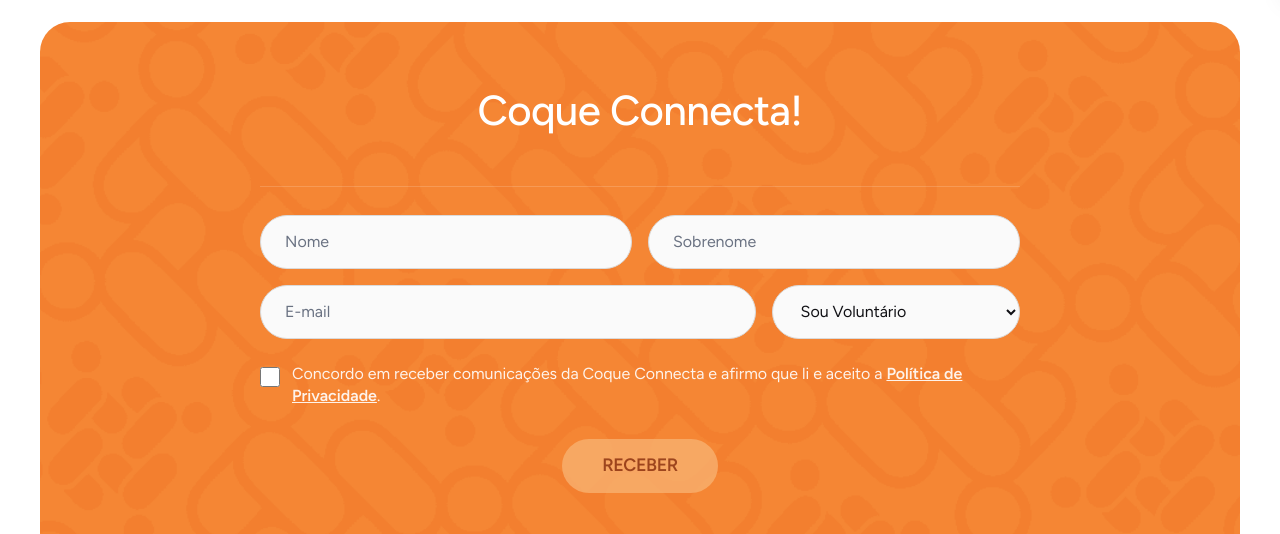
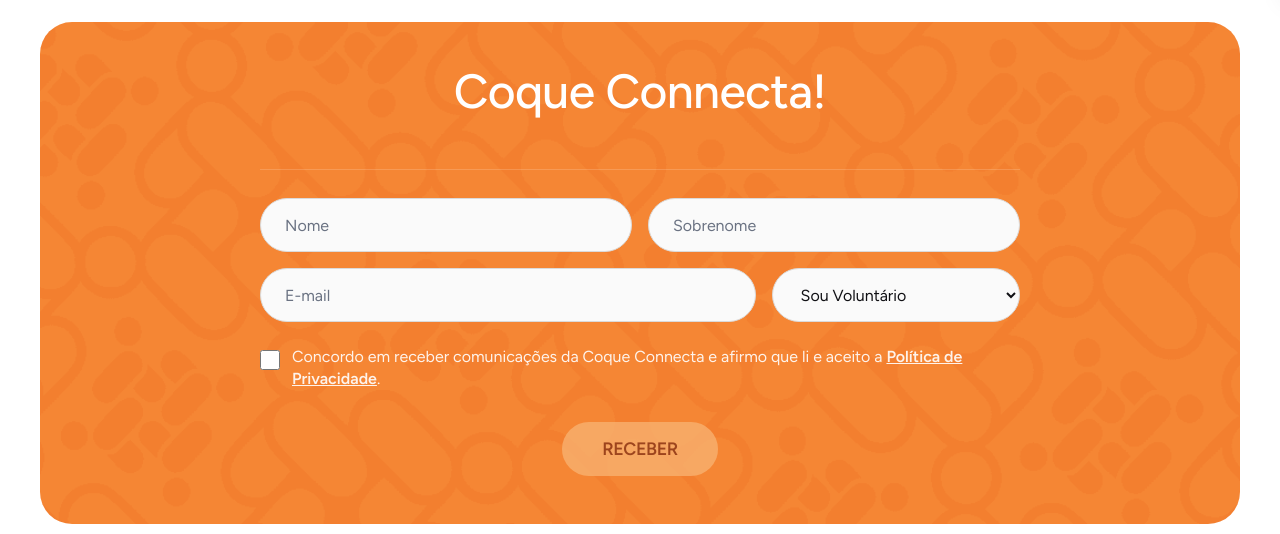
Before and after one commit to CoqueConnecta/site-coque, a React (Vite) app: page /privacidade in a window 1280 px wide. Shown: the part 814-1348 px from the top of the page. Built offline with nearby package versions, Linux system fonts and the light colour scheme; no server answers; the database is empty; a web font is replaced by a local one.

Commit message:
fix: increase newsletter headline size and reduce card padding
- h2 headline: clamp(28px,4vw,42px) → clamp(36px,5.5vw,60px)
- Card vertical padding: py-[70px] → py-[48px]
- Replace <Typography> with raw <h2> on headlines to avoid
  md:text-lg variant conflict that was capping size at desktop

```diff
--- a/src/components/sections/NewsletterSection/NewsletterSection.tsx
+++ b/src/components/sections/NewsletterSection/NewsletterSection.tsx
@@ -1,16 +1,22 @@
-import { useState } from 'react';
+import { useState, useEffect } from 'react';
 import { ref, push, serverTimestamp } from 'firebase/database';
+import { CheckCircle } from 'lucide-react';
 import toast from 'react-hot-toast';
-import { database } from '../../../../firebase'; // Confirme se o caminho está correto para o seu firebase.ts
+import { database } from '../../../../firebase';
 import type { ResolvedNewsletterData } from '../../../types/cms';
 import { Block } from '../../ui/Block';
+import { Typography } from '../../ui/Typography';
+import { cn } from '../../../lib/cn';
 
 export interface NewsletterSectionProps extends React.HTMLAttributes<HTMLElement> {
   data: ResolvedNewsletterData;
 }
 
+const fieldBase =
+  'h-[54px] w-full rounded-full border border-[#dbdad9] bg-[#fafafa] px-6 text-[16px] text-[#101014] placeholder:text-gray-500 [font-family:var(--font-body)] focus-visible:outline-none focus-visible:ring-2 focus-visible:ring-[#792b15] focus-visible:ring-offset-1';
+
 export const NewsletterSection = ({ data, className, ...props }: NewsletterSectionProps) => {
-  const[loading, setLoading] = useState(false);
+  const [loading, setLoading] = useState(false);
   const [isSubmitted, setIsSubmitted] = useState(false);
   const [formData, setFormData] = useState({
     firstName: '',
@@ -19,6 +25,12 @@
     type: 'volunteer',
     consent: false,
   });
+
+  useEffect(() => {
+    if (!isSubmitted) return;
+    const id = setTimeout(() => setIsSubmitted(false), 5000);
+    return () => clearTimeout(id);
+  }, [isSubmitted]);
 
   const handleSubmit = async (e: React.FormEvent) => {
     e.preventDefault();
@@ -31,27 +43,19 @@
     setLoading(true);
 
     try {
-      // Cria uma referência para a pasta 'newsletter' no Realtime Database
       const newsletterRef = ref(database, 'newsletter');
-
-      // Envia (push) os dados gerando um ID único automaticamente
       await push(newsletterRef, {
         firstName: formData.firstName,
         lastName: formData.lastName,
         email: formData.email,
         type: formData.type,
         lgpdConsent: true,
-        subscribedAt: serverTimestamp(), // Pega o horário seguro do servidor Google
+        subscribedAt: serverTimestamp(),
       });
 
       setIsSubmitted(true);
-      // Limpa os dados do form
       setFormData({ firstName: '', lastName: '', email: '', type: 'volunteer', consent: false });
-
-      // Volta para o formulário após 5 segundos
-      setTimeout(() => setIsSubmitted(false), 5000);
-    } catch (error) {
-      console.error('Erro ao salvar no Firebase:', error);
+    } catch {
       toast.error('Erro ao realizar inscrição. Tente novamente.');
     } finally {
       setLoading(false);
@@ -60,85 +64,81 @@
 
   return (
     <section
-      style={{ width: '100%', backgroundColor: '#fff', padding: '36px 0 20px', display: 'flex', justifyContent: 'center' }}
-      className={className}
+      className={cn('w-full bg-white pt-9 pb-5', className)}
       {...props}
     >
       <Block>
-        <div
-          style={{
-            width: '100%',
-            borderRadius: '30px',
-            backgroundColor: '#f58634',
-            backgroundImage: "url('/background-coque-laranja.png')",
-            backgroundSize: 'cover',
-            backgroundPosition: 'center',
-            backgroundRepeat: 'no-repeat',
-            display: 'flex',
-            flexDirection: 'column',
-            alignItems: 'center',
-            gap: '32px',
-            padding: '70px 0 72px',
-            overflow: 'hidden',
-          }}
-        >
-          {/* Títulos - Mantidos iguais aos seus */}
-          <div style={{ width: '100%', maxWidth: '1031px', display: 'flex', flexDirection: 'column', alignItems: 'center', gap: '24px', textAlign: 'center', padding: '0 20px' }}>
+        <div className="w-full rounded-[var(--radius-xl)] bg-[#f58634] bg-[url('/background-coque-laranja.png')] bg-cover bg-center flex flex-col items-center gap-8 py-[48px] overflow-hidden">
+
+          {/* Headline + description */}
+          <div className="w-full max-w-[1031px] flex flex-col items-center gap-6 text-center px-5">
             <div>
-              <h3 style={{ fontFamily: 'var(--font-body)', fontWeight: 500, fontSize: 'clamp(28px, 4vw, 42px)', letterSpacing: '-0.6px', lineHeight: '90%', color: '#fff', margin: 0 }}>
+              <h2 className="m-0 [font-family:var(--font-body)] font-medium text-[clamp(30px,4.5vw,48px)] leading-[0.9] tracking-[-0.6px] text-white">
                 {data.headline}
-              </h3>
+              </h2>
               {data.headlineAccent && (
-                <h3 style={{ fontFamily: 'var(--font-body)', fontWeight: 500, fontSize: 'clamp(28px, 4vw, 42px)', letterSpacing: '-0.6px', lineHeight: '90%', color: '#fff', margin: 0 }}>
+                <h2 className="m-0 [font-family:var(--font-body)] font-medium text-[clamp(30px,4.5vw,48px)] leading-[0.9] tracking-[-0.6px] text-white">
                   {data.headlineAccent}
-                </h3>
+                </h2>
               )}
             </div>
-            <p style={{ fontFamily: 'var(--font-body)', fontWeight: 400, fontSize: 'clamp(16px, 2vw, 22px)', letterSpacing: '-0.3px', lineHeight: '150%', color: '#fff', maxWidth: '980px', margin: 0 }}>
+            <Typography
+              tone="onDark"
+              className="text-[clamp(16px,2vw,22px)] max-w-[980px] leading-[150%] tracking-[-0.3px]"
+            >
               {data.description}
-            </p>
+            </Typography>
           </div>
 
-          <div style={{ width: '100%', maxWidth: '800px', padding: '0 20px' }}>
-            <div style={{ width: '100%', height: '1px', backgroundColor: 'rgba(255, 255, 255, 0.16)', marginBottom: '28px' }} />
+          {/* Form */}
+          <div className="w-full max-w-[800px] px-5">
+            <div className="w-full h-px bg-white/[0.16] mb-7" />
 
             {!isSubmitted ? (
               <form onSubmit={handleSubmit} className="flex flex-col gap-4">
 
-                {/* Linha 1: Nome e Sobrenome */}
+                {/* Nome + Sobrenome */}
                 <div className="flex flex-col gap-4 sm:flex-row">
+                  <label htmlFor="nl-firstName" className="visually-hidden">Nome</label>
                   <input
+                    id="nl-firstName"
                     type="text"
                     placeholder="Nome"
                     required
                     value={formData.firstName}
                     onChange={(e) => setFormData({ ...formData, firstName: e.target.value })}
-                    className="h-[54px] w-full rounded-full border border-[#dbdad9] bg-[#fafafa] px-6 text-[16px] text-[#101014] outline-none placeholder:text-gray-500 [font-family:var(--font-body)]"
+                    className={fieldBase}
                   />
+                  <label htmlFor="nl-lastName" className="visually-hidden">Sobrenome</label>
                   <input
+                    id="nl-lastName"
                     type="text"
                     placeholder="Sobrenome"
                     required
                     value={formData.lastName}
                     onChange={(e) => setFormData({ ...formData, lastName: e.target.value })}
-                    className="h-[54px] w-full rounded-full border border-[#dbdad9] bg-[#fafafa] px-6 text-[16px] text-[#101014] outline-none placeholder:text-gray-500 [font-family:var(--font-body)]"
+                    className={fieldBase}
                   />
                 </div>
 
-                {/* Linha 2: Email e Tipo de usuário */}
+                {/* E-mail + Tipo */}
                 <div className="flex flex-col gap-4 sm:flex-row">
+                  <label htmlFor="nl-email" className="visually-hidden">E-mail</label>
                   <input
+                    id="nl-email"
                     type="email"
                     placeholder={data.placeholderEmail || 'Seu melhor e-mail'}
                     required
                     value={formData.email}
                     onChange={(e) => setFormData({ ...formData, email: e.target.value })}
-                    className="h-[54px] w-full sm:w-2/3 rounded-full border border-[#dbdad9] bg-[#fafafa] px-6 text-[16px] text-[#101014] outline-none placeholder:text-gray-500 [font-family:var(--font-body)]"
+                    className={cn(fieldBase, 'sm:w-2/3')}
                   />
+                  <label htmlFor="nl-type" className="visually-hidden">Tipo de participante</label>
                   <select
+                    id="nl-type"
                     value={formData.type}
                     onChange={(e) => setFormData({ ...formData, type: e.target.value })}
-                    className="h-[54px] w-full sm:w-1/3 rounded-full border border-[#dbdad9] bg-[#fafafa] px-6 text-[16px] text-[#101014] outline-none [font-family:var(--font-body)] cursor-pointer"
+                    className={cn(fieldBase, 'sm:w-1/3 cursor-pointer')}
                   >
                     <option value="volunteer">Sou Voluntário</option>
                     <option value="donor">Sou Doador</option>
@@ -147,7 +147,7 @@
                   </select>
                 </div>
 
-                {/* Checkbox LGPD */}
+                {/* LGPD */}
                 <label className="mt-2 flex cursor-pointer items-start gap-3 text-white/90">
                   <input
                     type="checkbox"
@@ -164,20 +164,20 @@
                   </span>
                 </label>
 
-                {/* Botão de Enviar */}
+                {/* Submit */}
                 <button
                   type="submit"
                   disabled={loading || !formData.consent}
-                  className="mt-4 h-[54px] w-full sm:w-auto self-center rounded-full bg-[#f9b778] px-10 text-[18px] font-semibold tracking-tight text-[#792b15] [font-family:var(--font-body)] transition-transform active:scale-95 disabled:opacity-70 disabled:cursor-not-allowed hover:brightness-95"
+                  className="mt-4 h-[54px] w-full sm:w-auto self-center rounded-full bg-[#f9b778] px-10 text-[18px] font-semibold tracking-tight text-[#792b15] [font-family:var(--font-body)] transition-transform active:scale-95 disabled:opacity-70 disabled:cursor-not-allowed hover:brightness-95 focus-visible:outline-none focus-visible:ring-2 focus-visible:ring-[#792b15] focus-visible:ring-offset-2"
                 >
                   {loading ? 'ENVIANDO...' : data.buttonText || 'RECEBER'}
                 </button>
               </form>
             ) : (
-              // Estado de Sucesso (Mantido do seu original)
-              <div style={{ textAlign: 'center', color: '#fff', padding: '0 20px', minHeight: '120px', display: 'flex', flexDirection: 'column', justifyContent: 'center' }}>
-                <p style={{ fontFamily: 'var(--font-body)', fontSize: '24px', fontWeight: 600, margin: 0 }}>✓ Inscrição confirmada!</p>
-                <p style={{ fontFamily: 'var(--font-body)', fontSize: '18px', marginTop: '12px', opacity: 0.9 }}>Obrigado por se juntar à nossa comunidade.</p>
+              <div className="flex min-h-[120px] flex-col items-center justify-center gap-3 px-5 text-center text-white">
+                <CheckCircle className="h-8 w-8" aria-hidden="true" />
+                <p className="m-0 text-[24px] font-semibold [font-family:var(--font-body)]">Inscrição confirmada!</p>
+                <p className="m-0 mt-3 text-[18px] opacity-90 [font-family:var(--font-body)]">Obrigado por se juntar à nossa comunidade.</p>
               </div>
             )}
           </div>
```
